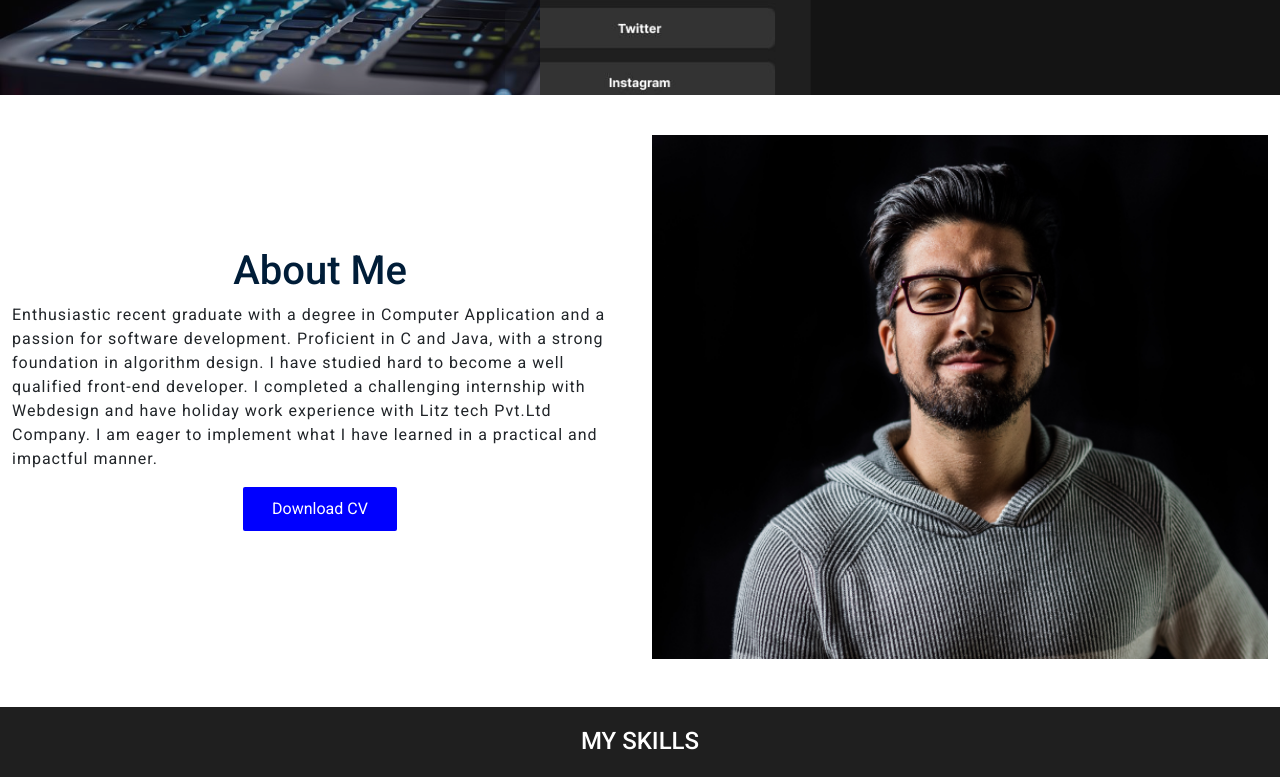
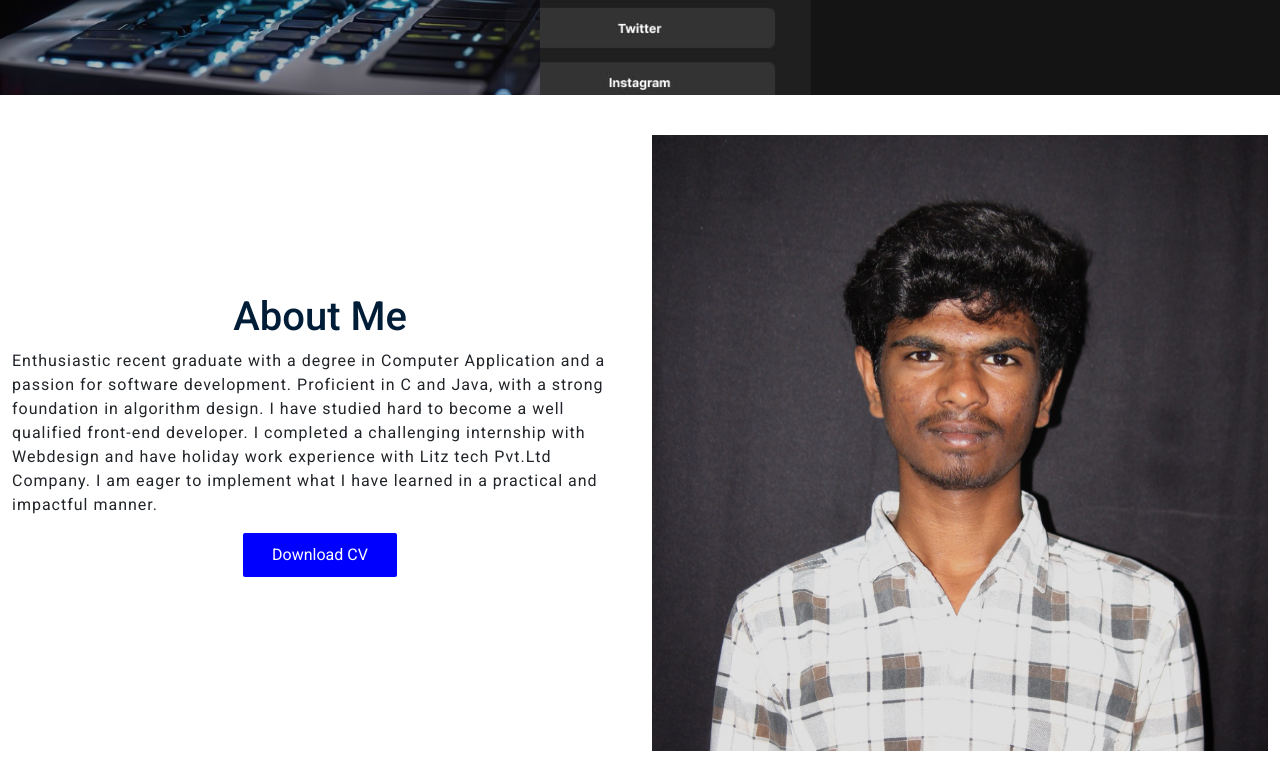
Before and after one commit to SriPrakash2004/Portfolio, a plain HTML site: page index.html in a window 1280 px wide. Shown: the part 560-1337 px from the top of the page. Drawn offline with nearby package versions, Linux system fonts and the light colour scheme; files whose address does not match are found by name.

Commit message:
Change about Photo

```diff
--- a/index.html
+++ b/index.html
@@ -86,7 +86,7 @@
         </div>
       </div>
       <div class="col-md-6 mt-3 col-12">
-        <img src="./img/about/about.png" alt="about" width="100%" height="100%">
+        <img src="./img/about/IMG_0564.JPG" alt="about" width="100%" height="100%">
       </div>
     </div>
   </section>
```
